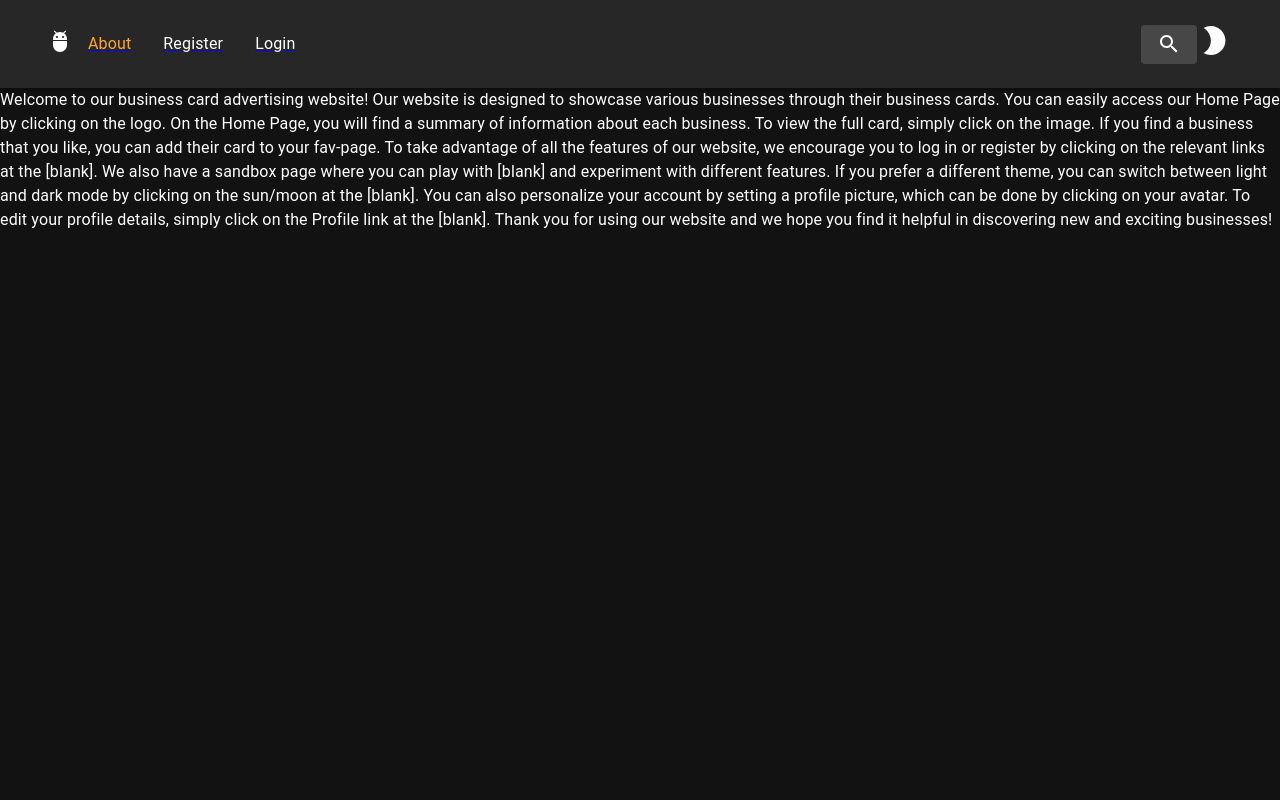
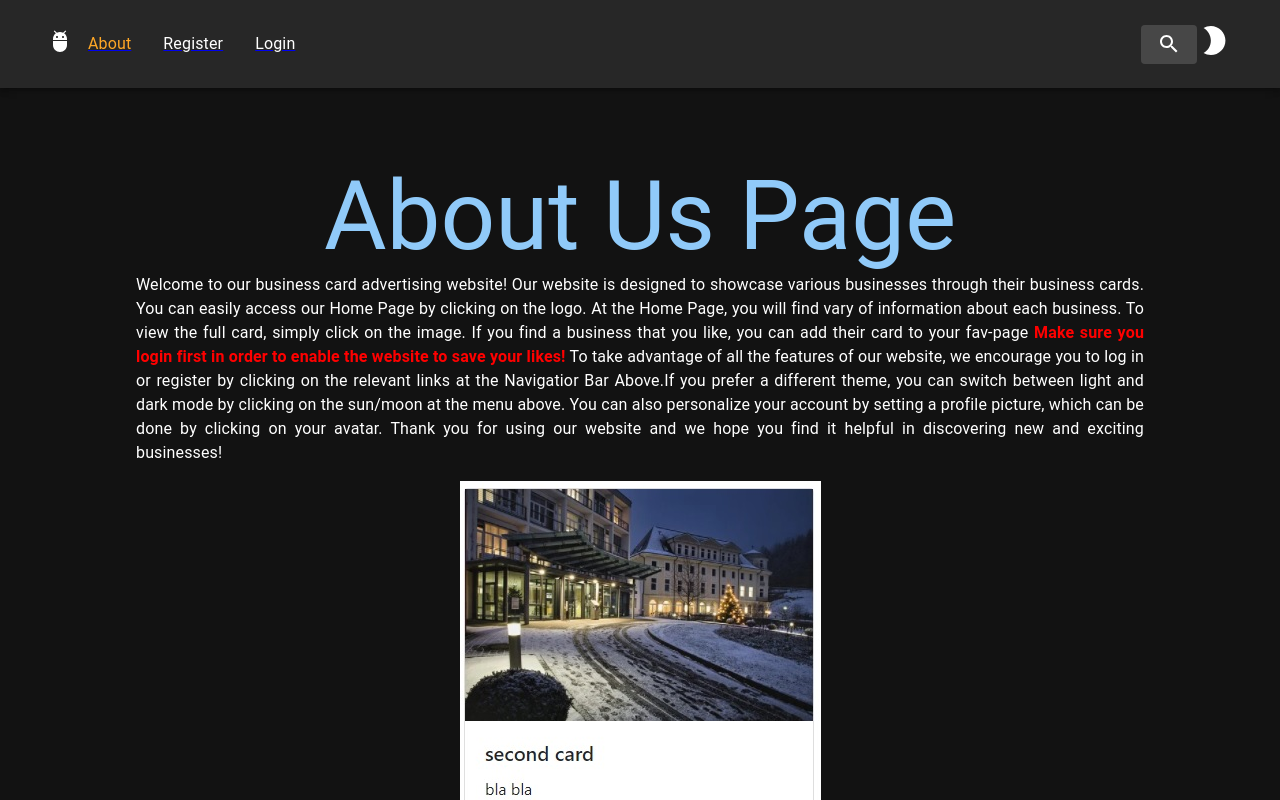
Before and after one commit to AmitSegal26/amit-app, a React (Create React App) app: page /about in a window 1280 px wide. Shown: the top 800 px of the page. Built offline with nearby package versions, Linux system fonts and the light colour scheme.

Commit message:
bugging fixed in whereFrom redux

```diff
--- a/src/components/CardComponent.jsx
+++ b/src/components/CardComponent.jsx
@@ -34,9 +34,9 @@ const CardComponent = ({
   onDelete,
   onEdit,
   onLike,
-  canEdit,
-  canDelete,
-  canLike,
+  canEdit = false,
+  canDelete = false,
+  canLike = false,
   isLiked,
   likesArrayOfUsers,
 }) => {
--- a/src/components/Navbar/ProfileComponent.jsx
+++ b/src/components/Navbar/ProfileComponent.jsx
@@ -69,7 +69,7 @@ const ProfileComponent = ({ profilePages, logoutClickProp }) => {
         id="menu-appbar"
         anchorEl={anchorEl}
         anchorOrigin={{
-          vertical: "top",
+          vertical: "bottom",
           horizontal: "right",
         }}
         keepMounted
@@ -81,7 +81,11 @@ const ProfileComponent = ({ profilePages, logoutClickProp }) => {
         onClose={handleClose}
       >
         {avatarPages.map((page) => (
-          <MenuItem key={"miniLinks" + page.url} onClick={handleClose}>
+          <MenuItem
+            key={"miniLinks" + page.url}
+            sx={{ padding: "8px", minWidth: "100px" }}
+            onClick={handleClose}
+          >
             {page.url === ROUTES.LOGOUT ? (
               <NavLinkComponent
                 key={page.url}
--- a/src/pages/AboutPage.jsx
+++ b/src/pages/AboutPage.jsx
@@ -1,24 +1,99 @@
-import { Fragment } from "react";
+// import { Fragment } from "react";
 
+// const AboutPage = () => {
+//   return (
+//     <Fragment>
+// Welcome to our business card advertising website! Our website is designed
+// to showcase various businesses through their business cards. You can
+// easily access our Home Page by clicking on the logo. On the Home Page, you
+// will find a summary of information about each business. To view the full
+// card, simply click on the image. If you find a business that you like, you
+// can add their card to your fav-page. To take advantage of all the features
+// of our website, we encourage you to log in or register by clicking on the
+// relevant links at the [blank]. We also have a sandbox page where you can
+// play with [blank] and experiment with different features. If you prefer a
+// different theme, you can switch between light and dark mode by clicking on
+// the sun/moon at the [blank]. You can also personalize your account by
+// setting a profile picture, which can be done by clicking on your avatar.
+// To edit your profile details, simply click on the Profile link at the
+// [blank]. Thank you for using our website and we hope you find it helpful
+// in discovering new and exciting businesses!
+//     </Fragment>
+//   );
+// };
+// export default AboutPage;
+import Typography from "@mui/material/Typography";
+import { Container, Divider } from "@mui/material";
+import { Box } from "@mui/material";
+import myImage from "../assets/imgs/myImage.jpg";
+import { useSelector } from "react-redux";
 const AboutPage = () => {
+  const { payload } = useSelector((bigRedux) => bigRedux.authSlice);
+
   return (
-    <Fragment>
-      Welcome to our business card advertising website! Our website is designed
-      to showcase various businesses through their business cards. You can
-      easily access our Home Page by clicking on the logo. On the Home Page, you
-      will find a summary of information about each business. To view the full
-      card, simply click on the image. If you find a business that you like, you
-      can add their card to your fav-page. To take advantage of all the features
-      of our website, we encourage you to log in or register by clicking on the
-      relevant links at the [blank]. We also have a sandbox page where you can
-      play with [blank] and experiment with different features. If you prefer a
-      different theme, you can switch between light and dark mode by clicking on
-      the sun/moon at the [blank]. You can also personalize your account by
-      setting a profile picture, which can be done by clicking on your avatar.
-      To edit your profile details, simply click on the Profile link at the
-      [blank]. Thank you for using our website and we hope you find it helpful
-      in discovering new and exciting businesses!
-    </Fragment>
+    <Container>
+      <Box
+        sx={{
+          marginX: { xs: "", sm: "", md: "", lg: "" },
+          p: 9,
+          display: "flex",
+          flexDirection: "column",
+          alignItems: "center",
+        }}
+      >
+        <Typography
+          variant="h3"
+          color="primary"
+          fontSize={{ xs: "2rem", lg: "6rem" }}
+        >
+          About Us Page
+        </Typography>
+        <Divider variant="middle" />
+        <Typography align="justify" paragraph={true}>
+          Welcome to our business card advertising website! Our website is
+          designed to showcase various businesses through their business cards.
+          You can easily access our Home Page by clicking on the logo. At the
+          Home Page, you will find vary of information about each business. To
+          view the full card, simply click on the image. If you find a business
+          that you like, you can add their card to your fav-page{" "}
+          <span style={{ fontWeight: "bold", color: "red" }}>
+            Make sure you login first in order to enable the website to save
+            your likes!
+          </span>{" "}
+          To take advantage of all the features of our website, we encourage you
+          to log in or register by clicking on the relevant links at the
+          Navigatior Bar Above.
+          {payload && payload.isAdmin ? (
+            <p>
+              We also have a sandbox page where you can play with exercies we
+              have done at the course and experiment with different features.
+              You may delete any card you like, but be cautious! once you delet
+              a card there is no going back!
+            </p>
+          ) : (
+            ""
+          )}
+          {payload && payload.biz ? (
+            <p>
+              To edit your profile details, simply click on the Profile link at
+              the cards themselves. You may delete any card you like,as long you
+              are it's creator, but be cautious! once you delet a card there is
+              no going back!
+            </p>
+          ) : (
+            ""
+          )}
+          If you prefer a different theme, you can switch between light and dark
+          mode by clicking on the sun/moon at the menu above. You can also
+          personalize your account by setting a profile picture, which can be
+          done by clicking on your avatar. Thank you for using our website and
+          we hope you find it helpful in discovering new and exciting
+          businesses!
+        </Typography>
+        <img src={myImage} alt="example card image" />
+      </Box>
+    </Container>
   );
 };
+
 export default AboutPage;
--- a/src/pages/CreateCardPage.jsx
+++ b/src/pages/CreateCardPage.jsx
@@ -1,4 +1,4 @@
-import { useState } from "react";
+import { useEffect, useState } from "react";
 import Avatar from "@mui/material/Avatar";
 import Grid from "@mui/material/Grid";
 import Box from "@mui/material/Box";
@@ -41,8 +41,12 @@ const CreateCardPage = () => {
       toast.error("SERVER ERR: " + err.response.data);
     }
   };
-  if (page.endsWith("/mycards")) {
+  console.log(page);
+  if (page && page.endsWith("/mycards")) {
     whereTo = ROUTES.MYCARDS;
+  }
+  if (page && page.endsWith("/favorites")) {
+    whereTo = ROUTES.FAVCARDS;
   }
   const handleCancelBtnClick = (ev) => {
     //move to homepage
--- a/src/pages/EditCardPage.jsx
+++ b/src/pages/EditCardPage.jsx
@@ -88,6 +88,9 @@ const EditCardPage = () => {
   };
   if (page.endsWith("/mycards")) {
     whereTo = ROUTES.MYCARDS;
+  }
+  if (page && page.endsWith("/favorites")) {
+    whereTo = ROUTES.FAVCARDS;
   }
   const handleCancelBtnClick = (ev) => {
     //move to homepage
--- a/src/pages/FavCardPage.jsx
+++ b/src/pages/FavCardPage.jsx
@@ -120,7 +120,7 @@ const FavCardPage = () => {
                 (payload && payload.isAdmin) ||
                 (payload && payload.biz && payload._id === card.user_id)
               }
-              canLike={payload && !payload.biz && !payload.isAdmin}
+              canLike={payload}
               isLiked={payload && card.likes.includes(payload._id)}
               likesArrayOfUsers={card.likes}
             />
--- a/src/pages/HomePage.jsx
+++ b/src/pages/HomePage.jsx
@@ -114,7 +114,7 @@ const HomePage = () => {
     }
   };
   const handleEditFromInitialCardsArr = (id) => {
-    dispatch(prevPageActions.setPage(ROUTES.HOME));
+    dispatch(prevPageActions.setPage());
     navigate(`/edit/${id}`); //localhost:3000/edit/XXX
   };
 
@@ -164,7 +164,7 @@ const HomePage = () => {
                 (payload && payload.isAdmin) ||
                 (payload && payload.biz && payload._id === item.user_id)
               }
-              canLike={payload && !payload.biz && !payload.isAdmin}
+              canLike={payload}
               isLiked={payload && item.likes.includes(payload._id)}
               likesArrayOfUsers={item.likes}
             />
--- a/src/pages/MyCardsPage.jsx
+++ b/src/pages/MyCardsPage.jsx
@@ -67,7 +67,7 @@ const MyCardsPage = () => {
     }
   };
   const handleEditFromMyCardsArr = (id) => {
-    dispatch(prevPageActions.setPage(ROUTES.MYCARDS));
+    dispatch(prevPageActions.setPage());
     navigate(`/edit/${id}`); //localhost:3000/edit/123213
   };
   const handleCreateBtn = () => {
@@ -130,7 +130,7 @@ const MyCardsPage = () => {
                 (payload && payload.isAdmin) ||
                 (payload && payload.biz && payload._id === card.user_id)
               }
-              canLike={payload && !payload.biz && !payload.isAdmin}
+              canLike={payload}
               isLiked={payload && card.likes.includes(payload._id)}
               likesArrayOfUsers={card.likes}
             />
--- a/src/store/whereFrom.js
+++ b/src/store/whereFrom.js
@@ -10,6 +10,9 @@ const prevPageSlice = createSlice({
     setPage(state) {
       state.page = window.location.href;
     },
+    setPageWith(state, action) {
+      state.page = action.payload;
+    },
   },
 });
 
```
Also changed, not shown: src/components/Navbar/HamburgerMenu.jsx (+39 -5 lines), src/components/Navbar/Navbar.jsx (+25 -7 lines), src/pages/CardPage.jsx (+11 -2 lines), src/assets/imgs/myImage.jpg (added).
